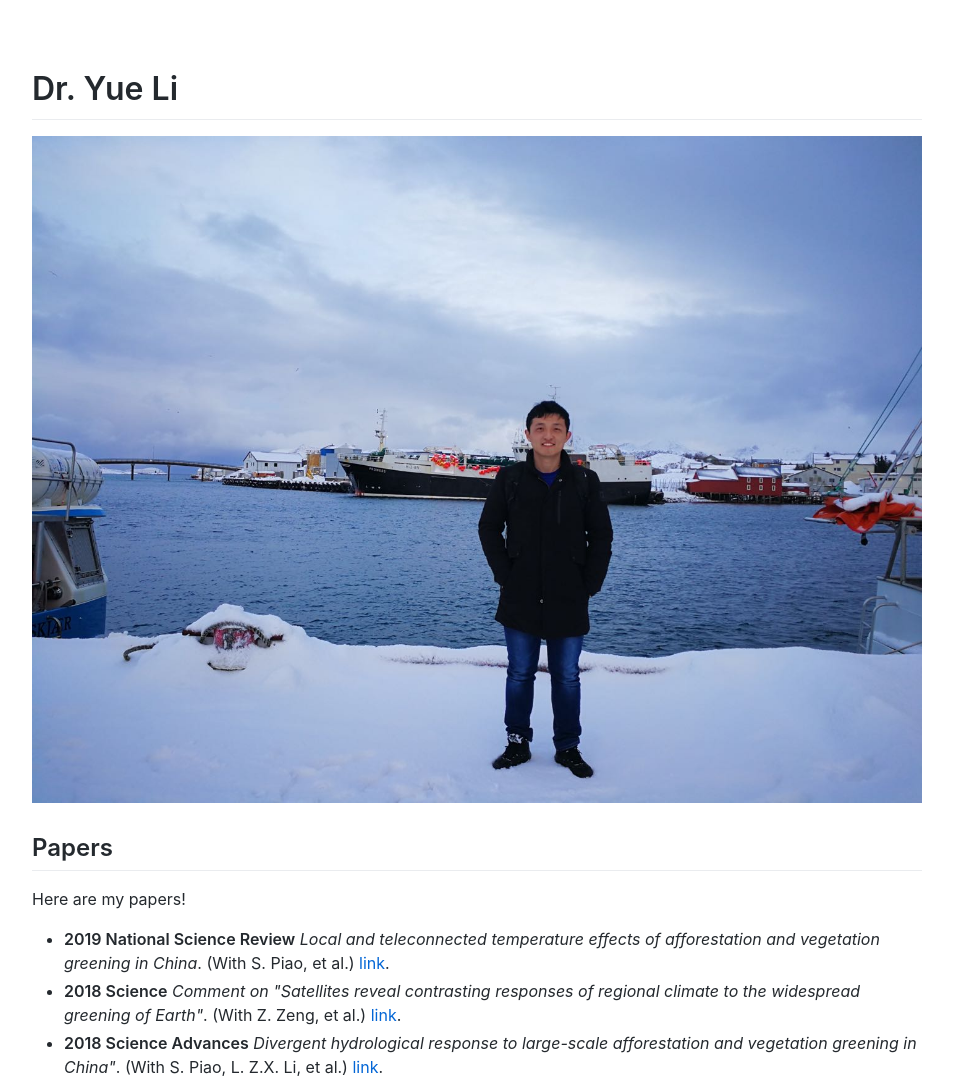
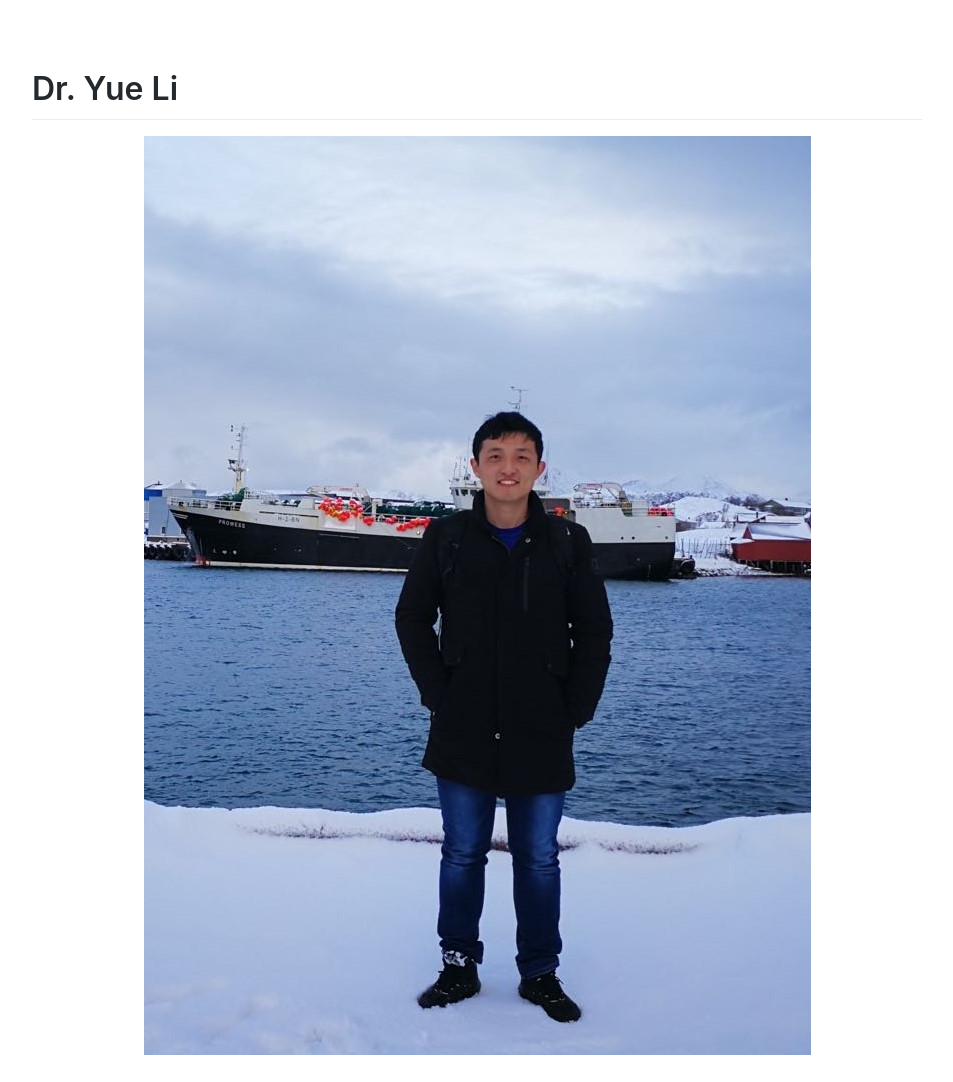
Before and after one commit to YueLi92/YueLi.com, a plain HTML site: page index.html in a window 1280 px wide. Shown: the top 1082 px of the page, without its empty margins (163-1116 px from the left). Drawn offline with Linux system fonts and the light colour scheme.

Commit message:
Update index.html

```diff
--- a/index.html
+++ b/index.html
@@ -21,7 +21,7 @@
         <h1>Dr. Yue Li</h1>
       </p>
       <p align="center">
-        <img src="https://yueli92.github.io/YueLi.com/webwxgetmsgimg.jpg">
+        <img src="https://yueli92.github.io/YueLi.com/webwxgetmsgimg2.jpg">
       </p>
       <h2>Papers</h2>
       <p>Here are my papers!</p>
```
